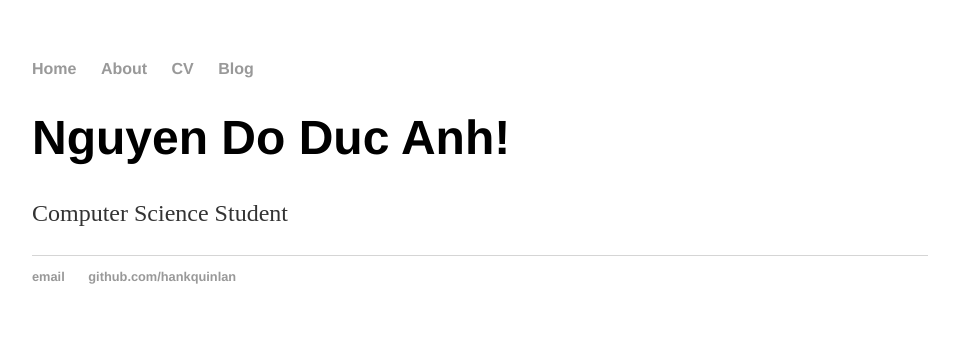
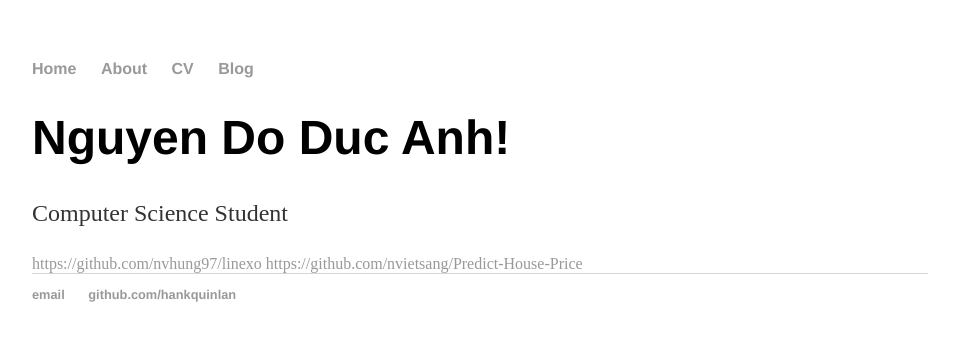
Before and after one commit to anhndd/anhndd.github.io, a plain HTML site: page index.html in a window 1280 px wide. Shown: the whole page, without its empty margins (160-1119 px from the left). Drawn offline with Linux system fonts and the light colour scheme.

Commit message:
Update index.html

```diff
--- a/index.html
+++ b/index.html
@@ -17,6 +17,8 @@
     		<div class="blurb">
         		<h1>Nguyen Do Duc Anh!</h1>
 				<p>Computer Science Student</p>
+			<a>https://github.com/nvhung97/linexo</a>
+			<a>https://github.com/nvietsang/Predict-House-Price</a>
     		</div><!-- /.blurb -->
 		</div><!-- /.container -->
 		<footer>
```
